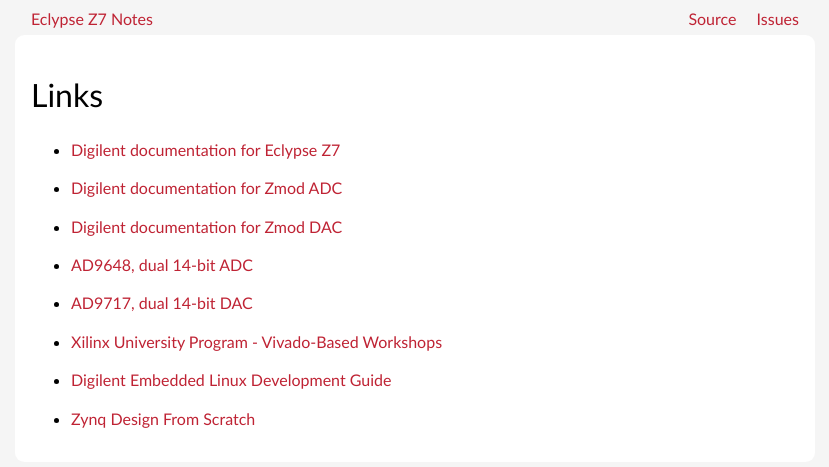
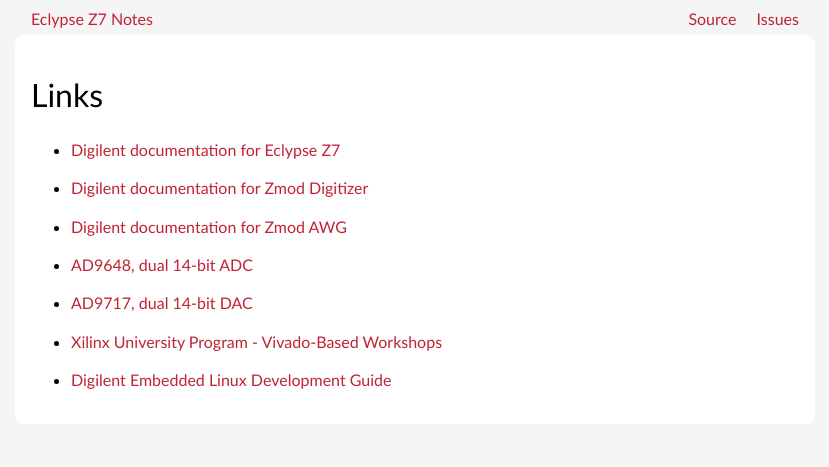
Before and after one commit to pavel-demin/eclypse-z7-notes, a Jekyll site: the page built from links.md, in a window 1280 px wide. Shown: the top 467 px of the page, without its empty margins (225-1054 px from the left). Built offline with Jekyll 4.4.1, drawn with Linux system fonts in a browser that asks for light colours.

Commit message:
update links

```diff
--- a/links.md
+++ b/links.md
@@ -4,11 +4,11 @@
 permalink: /links/
 ---
 
- - [Digilent documentation for Eclypse Z7](https://reference.digilentinc.com/reference/programmable-logic/eclypse-z7/start)
+ - [Digilent documentation for Eclypse Z7](https://digilent.com/reference/programmable-logic/eclypse-z7/start)
 
- - [Digilent documentation for Zmod ADC](https://reference.digilentinc.com/reference/zmod/zmodadc/start)
+ - [Digilent documentation for Zmod Digitizer](https://digilent.com/reference/zmod/digitizer/start)
 
- - [Digilent documentation for Zmod DAC](https://reference.digilentinc.com/reference/zmod/zmoddac/start)
+ - [Digilent documentation for Zmod AWG](https://digilent.com/reference/zmod/awg/start)
 
  - [AD9648, dual 14-bit ADC](https://www.analog.com/en/products/ad9648.html)
 
@@ -17,5 +17,3 @@
  - [Xilinx University Program - Vivado-Based Workshops](https://www.xilinx.com/support/university/vivado/vivado-workshops.html)
 
  - [Digilent Embedded Linux Development Guide](https://reference.digilentinc.com/_media/digilent_embedded_linux_guide.pdf)
-
- - [Zynq Design From Scratch](http://svenand.blogdrives.com/archive/160.html)
```
